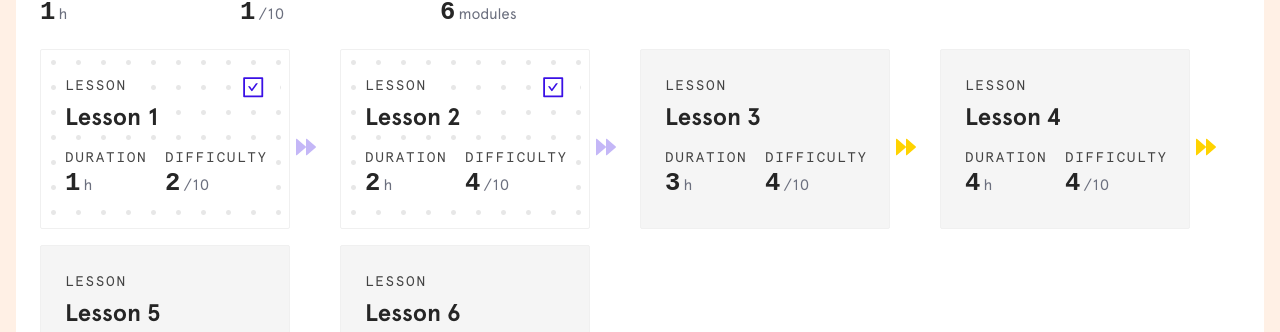
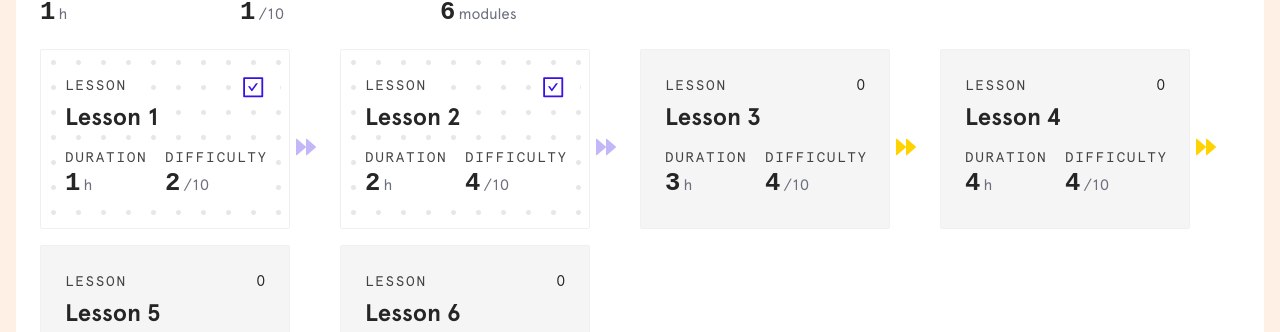
Before and after one commit to antoineGH/sayhello, a React (Create React App) app: page /auth/course/1 in a window 1280 px wide. Shown: the part 298-630 px from the top of the page. Built offline with nearby package versions, Linux system fonts and the light colour scheme.

Commit message:
create separate type file for course, lesson, quiz

```diff
--- a/src/components/course/CourseSummary.tsx
+++ b/src/components/course/CourseSummary.tsx
@@ -1,3 +1,4 @@
+import { CourseSummaryProps } from 'types/course'
 import {
   Button,
   Col,
@@ -10,19 +11,6 @@ import {
 } from 'antd'
 import { TrophyOutlined } from '@ant-design/icons'
 
-interface Props {
-  courseID: number
-  courseName: string
-  duration: number
-  difficulty: number
-  completed: number
-  numberLesson: number
-  numberQuiz: number
-  tags: string[]
-  handleCourse: (courseID: number) => void
-  isNotEnrolled: boolean
-}
-
 const CourseSummary = ({
   courseID,
   courseName,
@@ -34,7 +22,7 @@ const CourseSummary = ({
   tags,
   handleCourse,
   isNotEnrolled
-}: Props) => {
+}: CourseSummaryProps) => {
   const { Title } = Typography
 
   const getContains = (numberLesson: number, numberQuiz: number) => {
--- a/src/components/lessonCard/LessonCard.tsx
+++ b/src/components/lessonCard/LessonCard.tsx
@@ -1,23 +1,9 @@
+import { LessonCardProps } from 'types/lesson'
 import { Card, Col, Row, Statistic, Tooltip, Typography } from 'antd'
 import { CheckSquareOutlined, ForwardOutlined } from '@ant-design/icons'
 import './style.css'
 
-interface Lesson {
-  lessonID: number
-  lessonName: string
-  author: string
-  duration: number
-  difficulty: number
-  completed: boolean
-  courseID: number
-}
-
-interface Props {
-  handleClickLesson: (lessonID: number) => void
-  lesson: Lesson
-}
-
-const LessonCard = ({ lesson, handleClickLesson }: Props) => {
+const LessonCard = ({ lesson, handleClickLesson }: LessonCardProps) => {
   const { Title } = Typography
   return (
     <>
@@ -39,7 +25,7 @@ const LessonCard = ({ lesson, handleClickLesson }: Props) => {
               ? 'card_lesson lesson_completed'
               : 'card_lesson card_lesson_uncompleted'
           }
-          onClick={() => handleClickLesson(lesson.lessonID)}
+          onClick={() => handleClickLesson(lesson.id)}
         >
           <Row>
             <Col span={22}>
@@ -56,8 +42,8 @@ const LessonCard = ({ lesson, handleClickLesson }: Props) => {
               <Tooltip
                 title={
                   lesson.completed
-                    ? `${lesson.lessonName} completed`
-                    : `${lesson.lessonName} not completed`
+                    ? `${lesson.name} completed`
+                    : `${lesson.name} not completed`
                 }
               >
                 {lesson.completed && (
@@ -68,7 +54,7 @@ const LessonCard = ({ lesson, handleClickLesson }: Props) => {
           </Row>
           <Row>
             <Col>
-              <Title level={4}>{lesson.lessonName}</Title>
+              <Title level={4}>{lesson.name}</Title>
             </Col>
           </Row>
           <Row>
--- a/src/components/quiz/QuizSummary.tsx
+++ b/src/components/quiz/QuizSummary.tsx
@@ -1,17 +1,7 @@
+import { QuizSummaryProps } from 'types/quiz'
 import { Button, Col, Row, Statistic, Tooltip, Typography } from 'antd'
 import { Link } from 'react-router-dom'
 import { TrophyOutlined } from '@ant-design/icons'
-
-interface Props {
-  quizID: number
-  quizName: string
-  lessonID: number
-  lessonName: string
-  difficulty: number
-  numberQuestion: number
-  score: number
-  handleQuiz: (quizID: number) => void
-}
 
 const QuizSummary = ({
   quizID,
@@ -22,7 +12,7 @@ const QuizSummary = ({
   numberQuestion,
   score,
   handleQuiz
-}: Props) => {
+}: QuizSummaryProps) => {
   const { Title } = Typography
   return (
     <>
--- a/src/components/topMenu/Search.tsx
+++ b/src/components/topMenu/Search.tsx
@@ -21,7 +21,7 @@ const SearchBar = () => {
 
   const handler = (event: KeyboardEvent) => {
     if (event.code === 'Slash') {
-      setVisible(!visible)
+      setVisible(true)
     }
     return
   }
--- a/src/pages/CoursePage.tsx
+++ b/src/pages/CoursePage.tsx
@@ -1,7 +1,7 @@
-import { Card, PageHeader } from 'antd'
+import { useNavigate, useParams } from 'react-router'
 import CourseContent from 'components/courseContent/CourseContent'
 import useTitle from 'hooks/useTitle'
-import { useParams, useNavigate } from 'react-router'
+import { Card, PageHeader } from 'antd'
 
 const CoursePage = () => {
   const navigate = useNavigate()
@@ -17,80 +17,85 @@ const CoursePage = () => {
     completed: 0,
     numberLesson: 3,
     numberQuiz: 3,
-		tags: ['ESL', 'English', 'Native Speaker'],
+    tags: ['ESL', 'English', 'Native Speaker']
   }
 
   const tags = ['ESL English', 'ESL', 'English']
 
   const lessons = [
     {
-			lessonID: 1,
-			lessonName: 'Lesson 1',
+      id: 1,
+      name: 'Lesson 1',
       author: 'Antoine',
       duration: 1,
       difficulty: 2,
-			completed: true,
-			courseID: 1,
+      completed: 100,
+      course_id: 1
     },
     {
-			lessonID: 2,
-			lessonName: 'Lesson 2',
+      id: 2,
+      name: 'Lesson 2',
       author: 'Bastien',
       duration: 2,
       difficulty: 4,
-			completed: true,
-			courseID: 1,
+      completed: 100,
+      course_id: 1
     },
     {
-			lessonID: 3,
-			lessonName: 'Lesson 3',
+      id: 3,
+      name: 'Lesson 3',
       author: 'Bastien',
       duration: 3,
       difficulty: 4,
-			completed: false,
-			courseID: 1,
+      completed: 0,
+      course_id: 1
     },
     {
-			lessonID: 4,
-			lessonName: 'Lesson 4',
+      id: 4,
+      name: 'Lesson 4',
       author: 'Bastien',
       duration: 4,
       difficulty: 4,
-			completed: false,
-			courseID: 1,
+      completed: 0,
+      course_id: 1
     },
     {
-			lessonID: 5,
-			lessonName: 'Lesson 5',
+      id: 5,
+      name: 'Lesson 5',
       author: 'Bastien',
       duration: 5,
       difficulty: 4,
-			completed: false,
-			courseID: 1,
+      completed: 0,
+      course_id: 1
     },
     {
-			lessonID: 6,
-			lessonName: 'Lesson 6',
+      id: 6,
+      name: 'Lesson 6',
       author: 'Bastien',
       duration: 6,
       difficulty: 4,
-			completed: false,
-			courseID: 1,
-		},
+      completed: 0,
+      course_id: 1
+    }
   ]
 
   return (
     <div>
       <PageHeader
-				className='site-page-header'
+        className="site-page-header"
         onBack={() => navigate(-1)}
-				title='Course'
-				subTitle='Course Summary'
+        title="Course"
+        subTitle="Course Summary"
       />
       <Card
         bordered={false}
-				style={{ marginLeft: '1rem', marginRight: '1rem', marginBottom: '1rem' }}
-				className='card_course_content'>
+        style={{
+          marginLeft: '1rem',
+          marginRight: '1rem',
+          marginBottom: '1rem'
+        }}
+        className="card_course_content"
+      >
         <CourseContent course={course} tags={tags} lessons={lessons} />
       </Card>
     </div>
--- a/src/pages/LessonPage.tsx
+++ b/src/pages/LessonPage.tsx
@@ -1,7 +1,7 @@
-import { Card, PageHeader } from 'antd'
+import { useNavigate, useParams } from 'react-router'
 import LessonContent from 'components/lessonContent/LessonContent'
 import useTitle from 'hooks/useTitle'
-import { useNavigate, useParams } from 'react-router'
+import { Card, PageHeader } from 'antd'
 
 const LessonPage = () => {
   const navigate = useNavigate()
@@ -12,68 +12,76 @@ const LessonPage = () => {
   const lessons = [
     {
       id: 1,
-			name: 'Lesson ESL1-1',
-			author: 'Teacher Barbenes',
+      name: 'Lesson 1',
+      author: 'Antoine',
       duration: 1,
-			difficulty: 1,
+      difficulty: 2,
+      completed: 100,
       course_id: 1,
+      course_name: 'Course 1',
+      quizs: [],
+      wikidatas: []
     },
     {
       id: 2,
-			name: 'Lesson ESL1-2',
-			author: 'Teacher Barbenes',
-			duration: 1,
-			difficulty: 1,
+      name: 'Lesson 2',
+      author: 'Bastien',
+      duration: 2,
+      difficulty: 4,
+      completed: 100,
       course_id: 1,
+      course_name: 'Course 1',
+      quizs: [],
+      wikidatas: []
     },
     {
       id: 3,
-			name: 'Lesson ESL2-1',
-			author: 'Teacher Barbenes',
-			duration: 2,
-			difficulty: 2,
-			course_id: 2,
+      name: 'Lesson 3',
+      author: 'Bastien',
+      duration: 3,
+      difficulty: 4,
+      completed: 0,
+      course_id: 1,
+      course_name: 'Course 1',
+      quizs: [],
+      wikidatas: []
     },
     {
       id: 4,
-			name: 'Lesson ESL2-2',
-			author: 'Teacher Barbenes',
-			duration: 1,
-			difficulty: 1,
-			course_id: 2,
+      name: 'Lesson 4',
+      author: 'Bastien',
+      duration: 4,
+      difficulty: 4,
+      completed: 0,
+      course_id: 1,
+      course_name: 'Course 1',
+      quizs: [],
+      wikidatas: []
     },
     {
       id: 5,
-			name: 'Lesson ESL3-1',
-			author: 'Teacher Barbenes',
-			duration: 3,
-			difficulty: 3,
-			course_id: 3,
+      name: 'Lesson 5',
+      author: 'Bastien',
+      duration: 5,
+      difficulty: 4,
+      completed: 0,
+      course_id: 1,
+      course_name: 'Course 1',
+      quizs: [],
+      wikidatas: []
     },
     {
       id: 6,
-			name: 'Lesson ESL3-2',
-			author: 'Teacher Barbenes',
-			duration: 1,
-			difficulty: 1,
-			course_id: 3,
-		},
-		{
-			id: 7,
-			name: 'Lesson ESL4-1',
-			author: 'Teacher Barbenes',
-			duration: 4,
+      name: 'Lesson 6',
+      author: 'Bastien',
+      duration: 6,
       difficulty: 4,
-			course_id: 4,
-		},
-		{
-			id: 8,
-			name: 'Lesson ESL4-2',
-			author: 'Teacher Barbenes',
-			duration: 4,
-			difficulty: 4,
-			course_id: 4,
-		},
+      completed: 0,
+      course_id: 1,
+      course_name: 'Course 1',
+      quizs: [],
+      wikidatas: []
+    }
   ]
 
   const lesson = {
@@ -89,13 +97,13 @@ const LessonPage = () => {
       {
         id: 1,
         name: 'Quiz ESL English',
-				lesson_id: 1,
+        lesson_id: 1
       },
       {
         id: 2,
         name: 'Quiz 2 ESL English',
-				lesson_id: 2,
-			},
+        lesson_id: 2
+      }
     ],
     wikidatas: [
       {
@@ -111,7 +119,7 @@ const LessonPage = () => {
 				`,
         lesson_id: 1,
         wikipicture: [],
-				wikivideo: [],
+        wikivideo: []
       },
       {
         id: 2,
@@ -120,23 +128,29 @@ const LessonPage = () => {
 				<code>mysql -u root -p</code><br/><br/>`,
         lesson_id: 1,
         wikipicture: [],
-				wikivideo: [],
-			},
-		],
+        wikivideo: []
+      }
+    ]
   }
 
   return (
     <div>
       <PageHeader
-				className='site-page-header'
+        className="site-page-header"
         onBack={() => navigate(-1)}
-				title='Lesson'
-				subTitle='Lesson Summary'
+        title="Lesson"
+        subTitle="Lesson Summary"
       />
       <Card
         bordered={false}
-				className='card_lesson_main'
-				style={{ marginLeft: '1rem', marginRight: '1rem', marginBottom: '1rem', paddingTop: '0.5rem' }}>
+        className="card_lesson_main"
+        style={{
+          marginLeft: '1rem',
+          marginRight: '1rem',
+          marginBottom: '1rem',
+          paddingTop: '0.5rem'
+        }}
+      >
         <LessonContent lesson={lesson} lessons={lessons} />
       </Card>
     </div>
--- /dev/null
+++ b/src/types/course.ts
@@ -0,0 +1,31 @@
+import { LessonsLight } from './lesson'
+
+export interface CourseSummaryProps {
+  courseID: number
+  courseName: string
+  duration: number
+  difficulty: number
+  completed: number
+  numberLesson: number
+  numberQuiz: number
+  tags: string[]
+  handleCourse: (courseID: number) => void
+  isNotEnrolled: boolean
+}
+
+interface Course {
+  courseID: number
+  courseName: string
+  duration: number
+  difficulty: number
+  completed: number
+  numberLesson: number
+  numberQuiz: number
+  tags: string[]
+}
+
+export interface CourseContentProps {
+  lessons: LessonsLight
+  tags: string[]
+  course: Course
+}
--- /dev/null
+++ b/src/types/lesson.ts
@@ -0,0 +1,81 @@
+interface Quiz {
+  id: number
+  name: string
+  lesson_id: number
+}
+
+type Quizs = Quiz[]
+
+interface Picture {
+  id: number
+  description: string
+  url: string
+  wikidata_id: number
+}
+
+interface Video {
+  id: number
+  description: string
+  url: string
+  wikidata_id: number
+}
+
+interface Wikidata {
+  id: number
+  title: string
+  description: string
+  lesson_id: number
+  wikipicture: Picture[]
+  wikivideo: Video[]
+}
+
+type Wikidatas = Wikidata[]
+
+export interface LessonLight {
+  id: number
+  name: string
+  author: string
+  duration: number
+  difficulty: number
+  course_id: number
+  completed: number
+}
+
+export type LessonsLight = LessonLight[]
+
+export interface Lesson {
+  id: number
+  name: string
+  author: string
+  duration: number
+  difficulty: number
+  course_id: number
+  course_name: string
+  completed: number
+  quizs: Quizs
+  wikidatas: Wikidatas
+}
+
+export type Lessons = Lesson[]
+
+export interface LessonContentProps {
+  lesson: Lesson
+  lessons: Lessons
+}
+
+export interface LessonCardProps {
+  handleClickLesson: (lessonID: number) => void
+  lesson: LessonLight
+}
+
+export interface pictureDetails {
+  id: number
+  description: string
+  url: string
+}
+
+export interface videoDetails {
+  id: number
+  description: string
+  url: string
+}
--- /dev/null
+++ b/src/types/quiz.ts
@@ -0,0 +1,30 @@
+export type Questions = Question[]
+
+export interface Question {
+  id: number
+  question: string
+  quiz_id: number
+  options: Option[]
+}
+
+export interface Option {
+  id: number
+  option: string
+  correctness: boolean
+  question_id: number
+}
+
+export interface QuizSummaryProps {
+  quizID: number
+  quizName: string
+  lessonID: number
+  lessonName: string
+  difficulty: number
+  numberQuestion: number
+  score: number
+  handleQuiz: (quizID: number) => void
+}
+
+export interface QuizContentProps {
+  questions: Questions
+}
```
Also changed, not shown: src/components/courseContent/CourseContent.tsx (+3 -31 lines), src/components/lessonContent/LessonContent.tsx (+8 -75 lines), src/components/quizContent/QuizContent.tsx (+2 -21 lines). Lines whose indentation alone changed are shown as unchanged.
